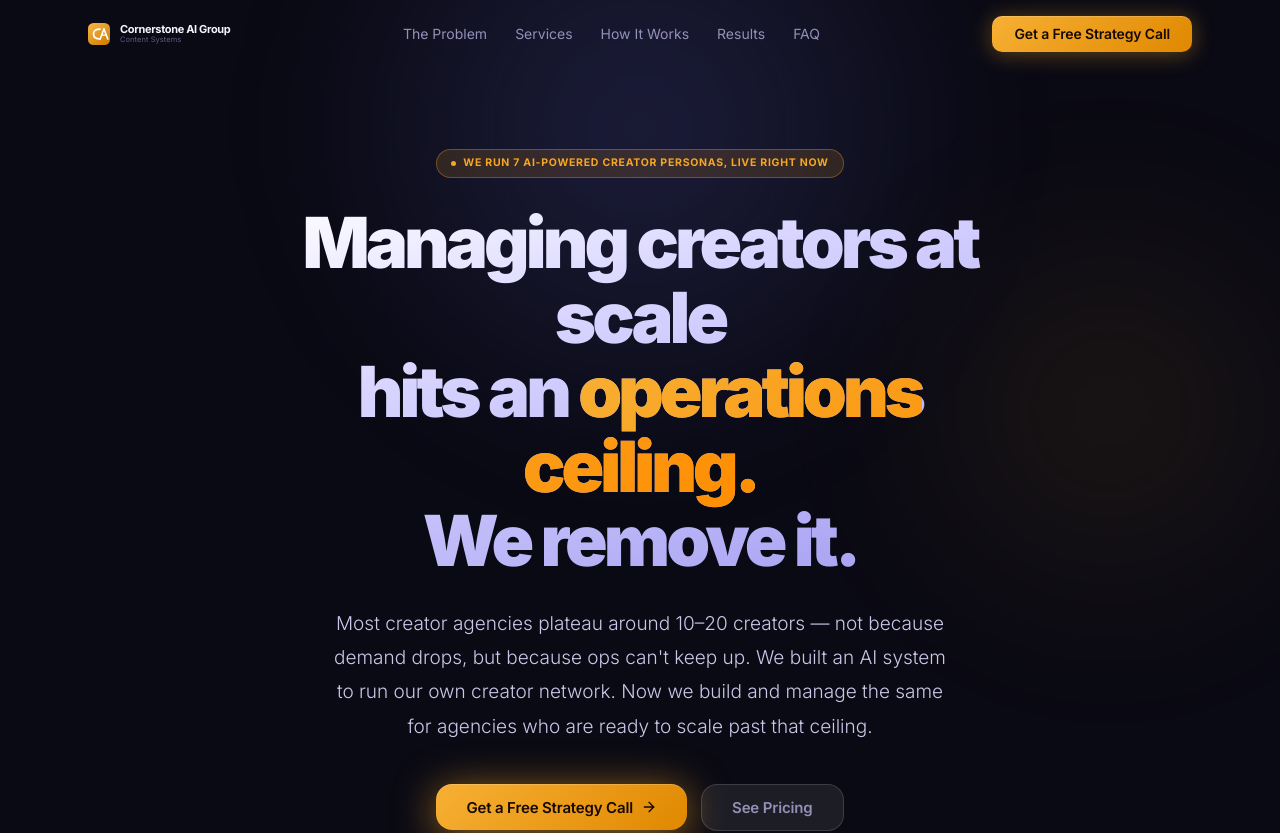
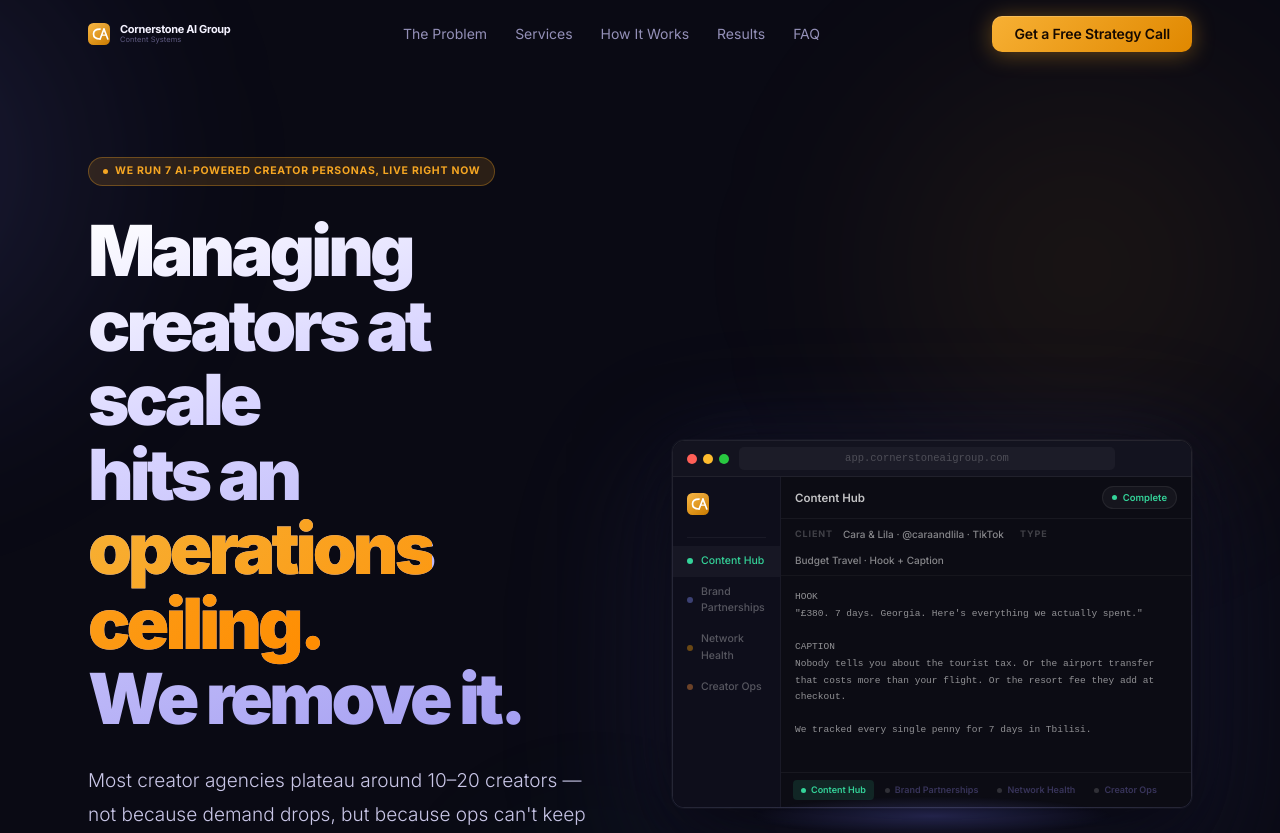
Before and after one commit to 100492107/caig-website, a React (Vite) app: page / in a window 1280 px wide. Shown: the top 833 px of the page. Built offline with nearby package versions, Linux system fonts and the light colour scheme.

Commit message:
feat: hero two-column split layout, float animation, new logo mark in mockup

```diff
--- a/src/App.jsx
+++ b/src/App.jsx
@@ -1,7 +1,7 @@
 import { useState, useEffect, useRef } from 'react'
 import { Routes, Route } from 'react-router-dom'
 import { motion, useInView, AnimatePresence } from 'framer-motion'
-import { Logo } from './Logo'
+import { Logo, LogoMark } from './Logo'
 import Privacy from './Privacy'
 import Terms from './Terms'
 
@@ -347,10 +347,7 @@ function HeroDashboard() {
         {/* Sidebar */}
         <div className="hd-sidebar">
           <div className="hd-sidebar-gem">
-            <svg viewBox="0 0 24 24" width="14" height="14">
-              <path d="M3 3 L15 3 L21 9 L21 21 L3 21 Z" fill="#F59E0B"/>
-              <path d="M15 3 L21 9 L15 9 Z" fill="rgba(0,0,0,0.22)"/>
-            </svg>
+            <LogoMark size={22} />
           </div>
           <div className="hd-sidebar-div" />
           {HD_MODULES.map((m, i) => (
@@ -411,10 +408,13 @@ function Hero() {
       <div className="hero-bg">
         <div className="hero-orb hero-orb-1" />
         <div className="hero-orb hero-orb-2" />
+        <div className="hero-orb hero-orb-3" />
       </div>
 
       <div className="container">
-        <div className="hero-center">
+        <div className="hero-split">
+          {/* ── LEFT: copy ── */}
+          <div className="hero-copy">
             <motion.div
               initial={{ opacity: 0, y: 14 }}
               animate={{ opacity: 1, y: 0 }}
@@ -474,6 +474,14 @@ function Hero() {
               <span style={{ margin: '0 12px', opacity: 0.2 }}>|</span>
               Cancel with 30 days notice
             </motion.div>
+          </div>
+
+          {/* ── RIGHT: animated mockup ── */}
+          <div className="hero-visual">
+            <div className="hd-float-wrap">
+              <HeroDashboard />
+            </div>
+          </div>
         </div>
       </div>
     </section>
--- a/src/index.css
+++ b/src/index.css
@@ -209,21 +209,21 @@ h1, h2, h3 { font-weight: 800; letter-spacing: -.05em; line-height: 1.06; }
 }
 .hero-orb { position: absolute; border-radius: 50%; filter: blur(80px); }
 .hero-orb-1 {
-  width: 700px; height: 700px; opacity: .70;
-  background: radial-gradient(circle, rgba(124,127,255,.28) 0%, transparent 70%);
-  top: -200px; left: 50%; transform: translateX(-50%);
+  width: 700px; height: 700px; opacity: .55;
+  background: radial-gradient(circle, rgba(124,127,255,.30) 0%, transparent 70%);
+  top: -160px; left: -10%;
   animation: orb1 9s ease-in-out infinite;
 }
 .hero-orb-2 {
-  width: 500px; height: 500px; opacity: .60;
-  background: radial-gradient(circle, rgba(245,166,35,.16) 0%, transparent 70%);
-  top: 20%; right: -80px;
+  width: 600px; height: 600px; opacity: .50;
+  background: radial-gradient(circle, rgba(245,166,35,.18) 0%, transparent 70%);
+  top: 0; right: -8%;
   animation: orb2 11s ease-in-out infinite;
 }
 .hero-orb-3 {
-  width: 420px; height: 420px; opacity: .50;
-  background: radial-gradient(circle, rgba(52,216,164,.12) 0%, transparent 70%);
-  bottom: 10%; left: -80px;
+  width: 420px; height: 420px; opacity: .38;
+  background: radial-gradient(circle, rgba(52,216,164,.14) 0%, transparent 70%);
+  bottom: 5%; left: 30%;
   animation: orb3 13s ease-in-out infinite;
 }
 @keyframes orb1 { 0%,100%{transform:translateX(-50%) translateY(0)} 50%{transform:translateX(-50%) translateY(-55px)} }
@@ -659,7 +659,7 @@ h1, h2, h3 { font-weight: 800; letter-spacing: -.05em; line-height: 1.06; }
   .container { padding: 0 18px; }
   .section    { padding: 72px 0; }
   .section-sm { padding: 52px 0; }
-  .hero-center { padding: 36px 0 64px; }
+  .hero-split { padding: 36px 0 64px; }
   .hero-h1    { font-size: clamp(30px, 8vw, 48px); }
   .hero-ctas  { flex-direction: column; align-items: stretch; }
   .hero-ctas .btn { justify-content: center; }
@@ -680,17 +680,23 @@ h1, h2, h3 { font-weight: 800; letter-spacing: -.05em; line-height: 1.06; }
 .btn-amber.breathe:hover { animation: none; }
 
 /* ── HERO TWO-COLUMN LAYOUT ─────────────────────────────────── */
-.hero-center {
-  max-width: 780px;
-  margin: 0 auto;
-  text-align: center;
-  padding: 80px 0 96px;
+.hero-split {
+  display: grid;
+  grid-template-columns: 1fr 1fr;
+  gap: 64px;
+  align-items: center;
+  padding: 88px 0 96px;
   position: relative;
   z-index: 1;
 }
-.hero-center .hero-sub { margin: 0 auto 40px; }
-.hero-center .hero-ctas { justify-content: center; }
-.hero-center .hero-trust { justify-content: center; }
+.hero-copy {
+  text-align: left;
+}
+.hero-copy .hero-h1,
+.hero-copy .hero-sub { text-align: left; }
+.hero-copy .hero-sub { margin: 0 0 40px; max-width: 520px; }
+.hero-copy .hero-ctas { justify-content: flex-start; }
+.hero-copy .hero-trust { justify-content: flex-start; }
 .hero-trust {
   margin-top: 26px;
   font-size: 12px;
@@ -705,8 +711,43 @@ h1, h2, h3 { font-weight: 800; letter-spacing: -.05em; line-height: 1.06; }
   align-items: center;
   justify-content: center;
 }
+
+/* Float wrapper — gentle bob + glow */
+.hd-float-wrap {
+  position: relative;
+  animation: hd-float 6s ease-in-out infinite;
+  filter: drop-shadow(0 32px 64px rgba(124,127,255,0.18)) drop-shadow(0 8px 24px rgba(0,0,0,0.6));
+}
+.hd-float-wrap::after {
+  content: '';
+  position: absolute;
+  bottom: -28px;
+  left: 50%;
+  transform: translateX(-50%);
+  width: 70%;
+  height: 40px;
+  background: radial-gradient(ellipse, rgba(124,127,255,0.22) 0%, transparent 70%);
+  border-radius: 50%;
+  animation: hd-shadow 6s ease-in-out infinite;
+  pointer-events: none;
+}
+@keyframes hd-float {
+  0%,100% { transform: translateY(0px); }
+  50%      { transform: translateY(-12px); }
+}
+@keyframes hd-shadow {
+  0%,100% { opacity: 1; transform: translateX(-50%) scaleX(1); }
+  50%      { opacity: 0.55; transform: translateX(-50%) scaleX(0.82); }
+}
+
+/* Responsive */
 @media (max-width: 1100px) {
-  .hero-split { grid-template-columns: 1fr; gap: 52px; padding: 56px 0 64px; }
+  .hero-split {
+    grid-template-columns: 1fr;
+    gap: 52px;
+    padding: 56px 0 64px;
+  }
+  .hero-copy { text-align: center; }
   .hero-copy .hero-h1,
   .hero-copy .hero-sub { text-align: center; }
   .hero-copy .hero-eyebrow,
```
Lines whose indentation alone changed are shown as unchanged.
